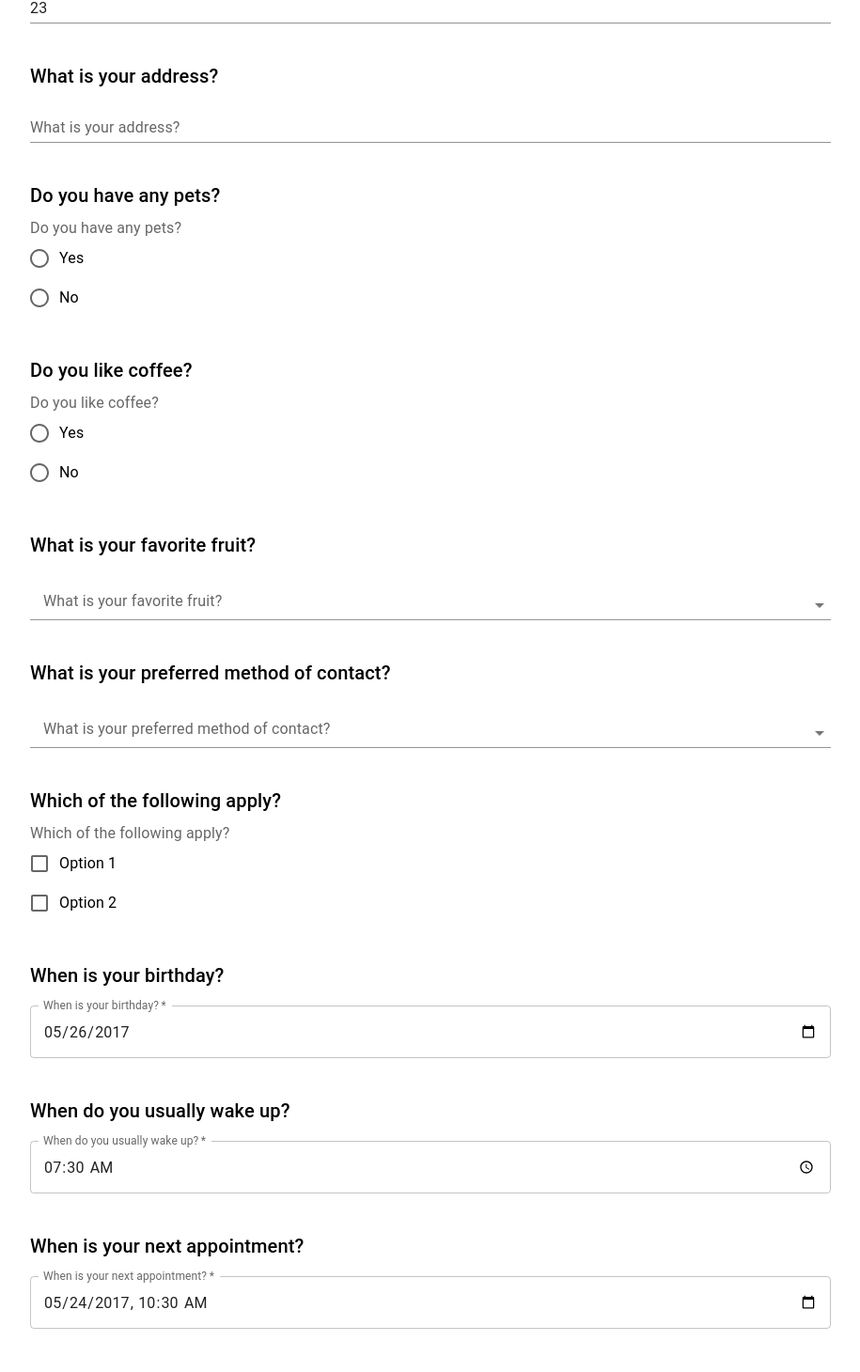
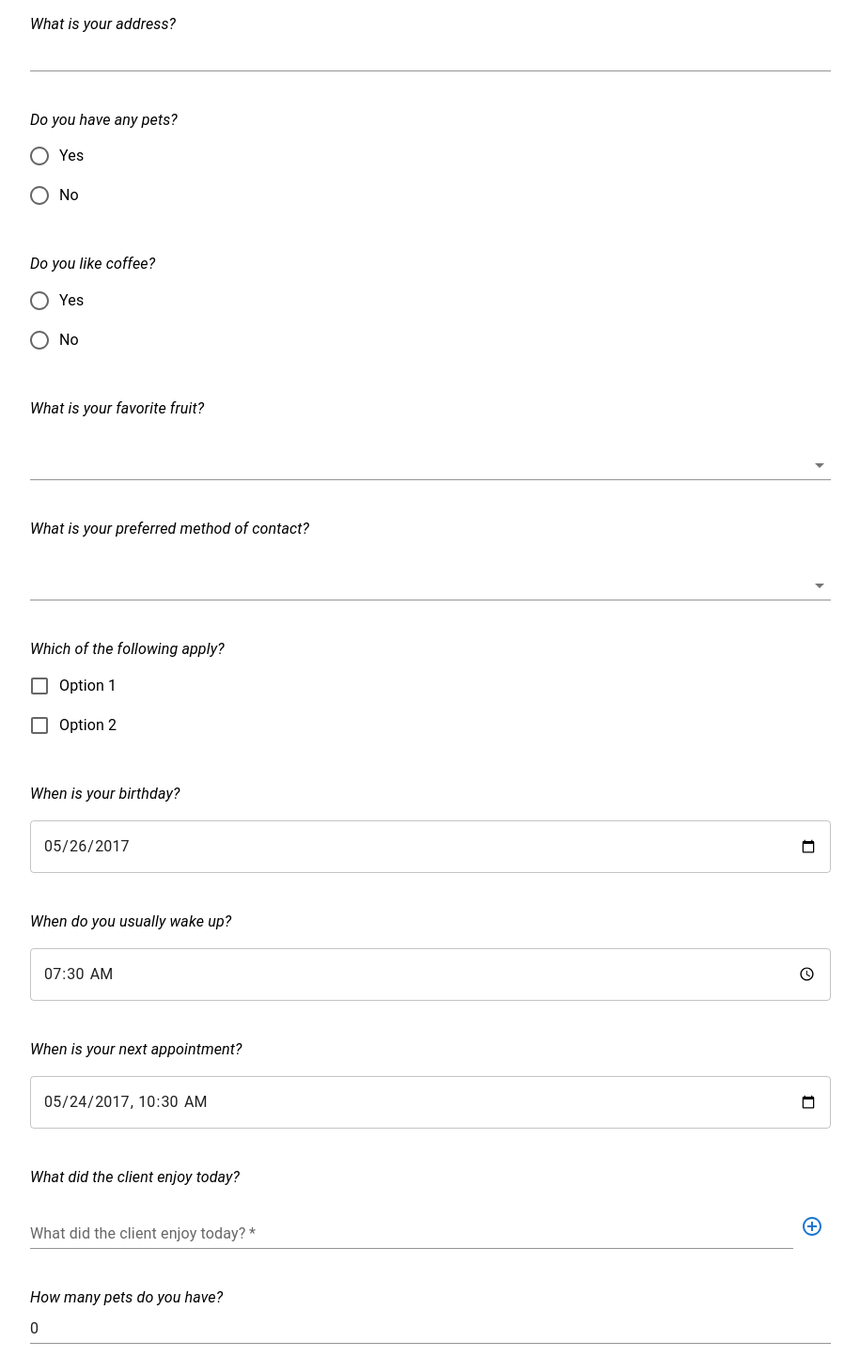
Before and after one commit to peterrwilson99/form-builder-mui, a React (Create React App) app in the folder example/: page / in a window 1280 px wide. Shown: the part 554-2014 px from the top of the page at 94% size, without its empty margins (182-1097 px from the left). Built offline with nearby package versions, Linux system fonts and the light colour scheme.

Commit message:
labels and prompt size changes

```diff
--- a/example/src/components/form-builder-mui/elements/Checkboxes.tsx
+++ b/example/src/components/form-builder-mui/elements/Checkboxes.tsx
@@ -9,6 +9,7 @@ export interface OptionType {
 export interface CheckboxesProps {
     id: string | number;
     prompt: string;
+    label?: string;
     options?: OptionType[];
     value?: Record<string, boolean>;
     onChange: (id: string | number, value: Record<string, boolean>) => void;
@@ -16,7 +17,7 @@ export interface CheckboxesProps {
     required?: boolean;
 }
 
-const Checkboxes: FC<CheckboxesProps> = ({ id, prompt, value, options, onChange, disabled, required }) => {
+const Checkboxes: FC<CheckboxesProps> = ({ id, prompt, label, value, options, onChange, disabled, required }) => {
     const [localValue, setValue] = useState<Record<string, boolean>>(value ?? {});
 
     useEffect(() => {
@@ -31,11 +32,11 @@ const Checkboxes: FC<CheckboxesProps> = ({ id, prompt, value, options, onChange,
 
     return (
         <Box sx={{marginY: "2.5rem", maxWidth: "400px"}}>
-            <Typography variant="h6" gutterBottom>
+            <Typography variant="body1" fontStyle={'italic'} gutterBottom>
                 {prompt}
             </Typography>
             <FormControl fullWidth required={required}>
-                <FormLabel component="legend">{prompt}</FormLabel>
+                <FormLabel component="legend">{label}</FormLabel>
                 {(options ?? []).map((option, index) => (
                     <FormControlLabel
                         key={index}
--- a/example/src/components/form-builder-mui/elements/Components.ts
+++ b/example/src/components/form-builder-mui/elements/Components.ts
@@ -91,6 +91,7 @@ export type ComponentKeys = keyof typeof Components;
 export const ComponentProperties = {
     'TextField': {
         prompt: { type: 'string', label: 'Form prompt Text'},
+        label: { type: 'string', label: 'Label Text'},
         required: { type: 'boolean', label: 'Required Field?' },
         variant: { type: 'select', label: 'Variant', options: ['standard', 'filled', 'outlined'] },
         multiline: { type: 'boolean', label: 'Multiline?' },
@@ -98,12 +99,14 @@ export const ComponentProperties = {
     },
     'RadioInput': {
         prompt: { type: 'string', label: 'Form prompt Text'},
+        label: { type: 'string', label: 'Label Text'},
         required: { type: 'boolean', label: 'Required Field?' },
         options: { type: 'array', label: 'Options' },
         value: { type: 'default', label: 'Default Value'},
     },
     'SelectInput': {
         prompt: { type: 'string', label: 'Form prompt Text'},
+        label: { type: 'string', label: 'Label Text'},
         required: { type: 'boolean', label: 'Required Field?' },
         options: { type: 'array', label: 'Options' },
         value: { type: 'default', label: 'Default Value'},
@@ -114,6 +117,7 @@ export const ComponentProperties = {
     },
     'Checkboxes': {
         prompt: { type: 'string', label: 'Form prompt Text'},
+        label: { type: 'string', label: 'Label Text'},
         required: { type: 'boolean', label: 'Required Field?' },
         options: {
             type: 'array',
@@ -130,6 +134,7 @@ export const ComponentProperties = {
     },
     'DateInput': {
         prompt: { type: 'string', label: 'Form prompt Text'},
+        label: { type: 'string', label: 'Label Text'},
         required: { type: 'boolean', label: 'Required Field?' },
         format: {
             type: 'select',
@@ -144,6 +149,7 @@ export const ComponentProperties = {
     },
     'MultipleTextField': {
         prompt: { type: 'string', label: 'Form prompt Text'},
+        label: { type: 'string', label: 'Label Text'},
         required: { type: 'boolean', label: 'Required Field?' },
         variant: { type: 'select', label: 'Variant', options: ['standard', 'filled', 'outlined'] },
         min: { type: 'number', label: 'Minimum Amount of Lines' },
@@ -152,6 +158,7 @@ export const ComponentProperties = {
     },
     'NumberInput': {
         prompt: { type: 'string', label: 'Form prompt Text'},
+        label: { type: 'string', label: 'Label Text'},
         required: { type: 'boolean', label: 'Required Field?' },
         variant: { type: 'select', label: 'Variant', options: ['standard', 'filled', 'outlined'] },
         value: { type: 'default', label: 'Default Value'},
--- a/example/src/components/form-builder-mui/elements/DateInput.tsx
+++ b/example/src/components/form-builder-mui/elements/DateInput.tsx
@@ -5,6 +5,7 @@ import { Box, Typography } from '@mui/material';
 export interface DateInputProps {
     id: string | number;
     prompt: string;
+    label?: string;
     required?: boolean;
     value?: string;
     format?: 'time' | 'datetime-local';
@@ -12,7 +13,7 @@ export interface DateInputProps {
     disabled?: boolean;
 }
 
-const DateInput: FC<DateInputProps> = ({ id, prompt, required, value, format, onChange, disabled }) => {
+const DateInput: FC<DateInputProps> = ({ id, prompt, label, required, value, format, onChange, disabled }) => {
     const [localValue, setValue] = useState<string>(value ?? '');
 
     useEffect(() => {
@@ -43,11 +44,11 @@ const DateInput: FC<DateInputProps> = ({ id, prompt, required, value, format, on
 
     return (
         <Box sx={{marginY: "2.5rem"}}>
-            <Typography variant="h6" sx={{marginBottom: "16px"}}>
+            <Typography variant="body1" fontStyle={'italic'} sx={{marginBottom: "16px"}}>
                 {prompt}
             </Typography>
             <TextField
-                label={prompt}
+                label={label}
                 type={type}
                 value={localValue ?? timeDefault}
                 onChange={handleChange}
--- a/example/src/components/form-builder-mui/elements/MultipleTextField.tsx
+++ b/example/src/components/form-builder-mui/elements/MultipleTextField.tsx
@@ -9,6 +9,7 @@ export interface MultipleTextFieldProps {
     id: string;
     value: string[];
     prompt: string;
+    label?: string;
     required?: boolean;
     variant?: "standard" | "filled" | "outlined";
     onChange: (id: string, values: string[]) => void;
@@ -17,7 +18,7 @@ export interface MultipleTextFieldProps {
     max?: string;
 }
 
-const MultipleTextField: FC<MultipleTextFieldProps> = ({ id, value, prompt, variant, required, onChange, disabled, max, min }) => {
+const MultipleTextField: FC<MultipleTextFieldProps> = ({ id, value, prompt, label, variant, required, onChange, disabled, max, min }) => {
     const defaultValues = () => {
         if (!min) return [''];
         return Array(parseInt(min)).fill('');
@@ -45,12 +46,13 @@ const MultipleTextField: FC<MultipleTextFieldProps> = ({ id, value, prompt, vari
 
     return (
         <Box sx={{marginY: "2.5rem"}}>
-            <Typography variant="h6">{prompt}</Typography>
+            <Typography variant="body1" fontStyle={'italic'} gutterBottom>{prompt}</Typography>
             {values.map((value, index) => (
                 <Box key={index} sx={{display: "flex", justifyContent: "center", marginY: "16px"}} className="d-flex align-items-center my-4">
                     <TextField
                         required={required}
                         value={value}
+                        label={prompt}
                         variant={variant ?? "standard"}
                         onChange={(event) => handleChange(index, event)}
                         fullWidth
--- a/example/src/components/form-builder-mui/elements/NumberInput.tsx
+++ b/example/src/components/form-builder-mui/elements/NumberInput.tsx
@@ -4,6 +4,7 @@ import React, { FC, useState, ChangeEvent, useEffect } from 'react'
 export interface NumberInputProps {
     id: string;
     prompt: string;
+    label?: string;
     required?: boolean;
     variant: 'standard' | 'outlined' | 'filled';
     value: string;
@@ -12,7 +13,7 @@ export interface NumberInputProps {
 }
 
 const NumberInput: FC<NumberInputProps> = (props) => {
-    const { id, prompt, required, variant, value, onChange, disabled } = props;
+    const { id, prompt, label, required, variant, value, onChange, disabled } = props;
     const [localValue, setValue] = useState<string>(value);
 
     useEffect(() => {
@@ -26,12 +27,12 @@ const NumberInput: FC<NumberInputProps> = (props) => {
 
     return (
         <Box sx={{marginY: "2.5rem"}} >
-            <Typography variant="h6" gutterBottom>
+            <Typography variant="body1" fontStyle={'italic'} gutterBottom>
                 {prompt}
             </Typography>
             <MUITextField
                 id={prompt}
-                label={prompt}
+                label={label}
                 required={required}
                 variant={variant}
                 type="number"
--- a/example/src/components/form-builder-mui/elements/RadioInput.tsx
+++ b/example/src/components/form-builder-mui/elements/RadioInput.tsx
@@ -9,6 +9,7 @@ export interface Option {
 export interface RadioInputProps {
     id: string;
     prompt: string;
+    label?: string;
     required?: boolean;
     value: string;
     options: Option[];
@@ -17,7 +18,7 @@ export interface RadioInputProps {
 }
 
 const RadioInput: FC<RadioInputProps> = (props) => {
-    const { id, prompt, required, value, options, onChange, disabled } = props
+    const { id, prompt, label, required, value, options, onChange, disabled } = props
     const [localValue, setValue] = useState<string>(value);
 
     useEffect(() => {
@@ -31,11 +32,11 @@ const RadioInput: FC<RadioInputProps> = (props) => {
 
     return (
         <Box sx={{marginY: "2.5rem"}} >
-            <Typography variant="h6" gutterBottom>
+            <Typography variant="body1" fontStyle={'italic'} gutterBottom>
                 {prompt}
             </Typography>
             <FormControl fullWidth required={required}>
-                <FormLabel component="legend">{prompt}</FormLabel>
+                <FormLabel component="legend">{label}</FormLabel>
                 <RadioGroup
                     id={id}
                     value={localValue}
--- a/example/src/components/form-builder-mui/elements/SelectInput.tsx
+++ b/example/src/components/form-builder-mui/elements/SelectInput.tsx
@@ -9,6 +9,7 @@ export interface Option {
 export interface SelectInputProps {
     id: string;
     prompt: string;
+    label?: string;
     required?: boolean;
     value: string;
     variant?: "standard" | "filled" | "outlined";
@@ -18,7 +19,7 @@ export interface SelectInputProps {
 }
 
 const SelectInput: FC<SelectInputProps> = (props) => {
-    const { id, prompt, required, value, variant, options, onChange, disabled } = props
+    const { id, prompt, label, required, value, variant, options, onChange, disabled } = props
     const [localValue, setValue] = useState<string>(value);
 
     useEffect(() => {
@@ -32,11 +33,11 @@ const SelectInput: FC<SelectInputProps> = (props) => {
 
     return (
         <Box sx={{marginY: "2.5rem"}}>
-            <Typography variant="h6" sx={{marginBottom: "16px"}}>
+            <Typography variant="body1" fontStyle={'italic'} sx={{ marginBottom: "16px" }}>
                 {prompt}
             </Typography>
             <FormControl fullWidth required={required}>
-                <InputLabel id={id + "-label"}>{prompt}</InputLabel>
+                <InputLabel id={id + "-label"}>{label}</InputLabel>
                 <Select
                     labelId={id + "-label"}
                     id={id}
--- a/example/src/components/form-builder-mui/elements/TextField.tsx
+++ b/example/src/components/form-builder-mui/elements/TextField.tsx
@@ -4,6 +4,7 @@ import React, { FC, useState, useEffect, ChangeEvent } from 'react'
 export interface TextFieldProps {
     id: string;
     prompt: string;
+    label?: string;
     required?: boolean;
     variant: 'standard' | 'filled' | 'outlined';
     value: string;
@@ -13,7 +14,7 @@ export interface TextFieldProps {
 }
 
 const TextField: FC<TextFieldProps> = (props) => {
-    const { id, prompt, required, variant, value, multiline, onChange, disabled } = props
+    const { id, prompt, label, required, variant, value, multiline, onChange, disabled } = props
     const [localValue, setValue] = useState<string>(value);
 
     useEffect(() => {
@@ -27,12 +28,12 @@ const TextField: FC<TextFieldProps> = (props) => {
 
     return (
         <Box sx={{marginY: "2.5rem"}} >
-            <Typography variant="h6" gutterBottom>
+            <Typography variant="body1" fontStyle={'italic'} gutterBottom>
                 {prompt}
             </Typography>
             <MUITextField
                 id={prompt}
-                label={prompt}
+                label={label}
                 required={required}
                 variant={variant}
                 value={localValue}
```
